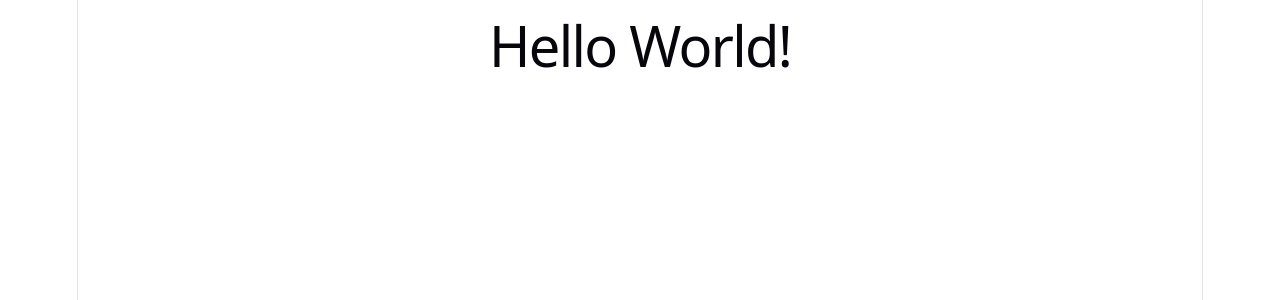
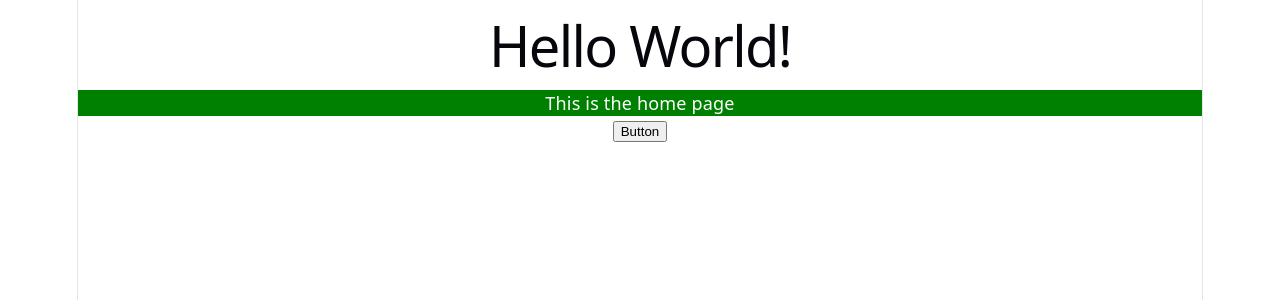
Before and after one commit to ayoub-jabiri/react-course, a React (Vite) app: page / in a window 1280 px wide. Shown: the top 300 px of the page. Built offline with nearby package versions, Linux system fonts and the light colour scheme.

Commit message:
Finished react basics

```diff
--- a/src/App.jsx
+++ b/src/App.jsx
@@ -1,9 +1,11 @@
 import "./App.css";
+import MyFirstComponent from "./components/MyFirstComponent.jsx";
 
 function App() {
     return (
         <div>
             <h1>Hello World!</h1>
+            <MyFirstComponent />
         </div>
     );
 }
--- /dev/null
+++ b/src/assets/css/FirstComponentStyle.css
@@ -0,0 +1,4 @@
+.test {
+    background-color: green;
+    color: #fff;
+}
--- /dev/null
+++ b/src/components/MyFirstComponent.jsx
@@ -0,0 +1,14 @@
+import "../assets/css/FirstComponentStyle.css";
+
+export default function MyFirstComponent() {
+    return (
+        <div>
+            <p className={"test"}>This is the home page</p>
+            <button onClick={sayHello}>Button</button>
+        </div>
+    );
+}
+
+function sayHello() {
+    alert("Hello");
+}
```
Also changed, not shown: 1 other file (tests, documents, lock files or other folders).
